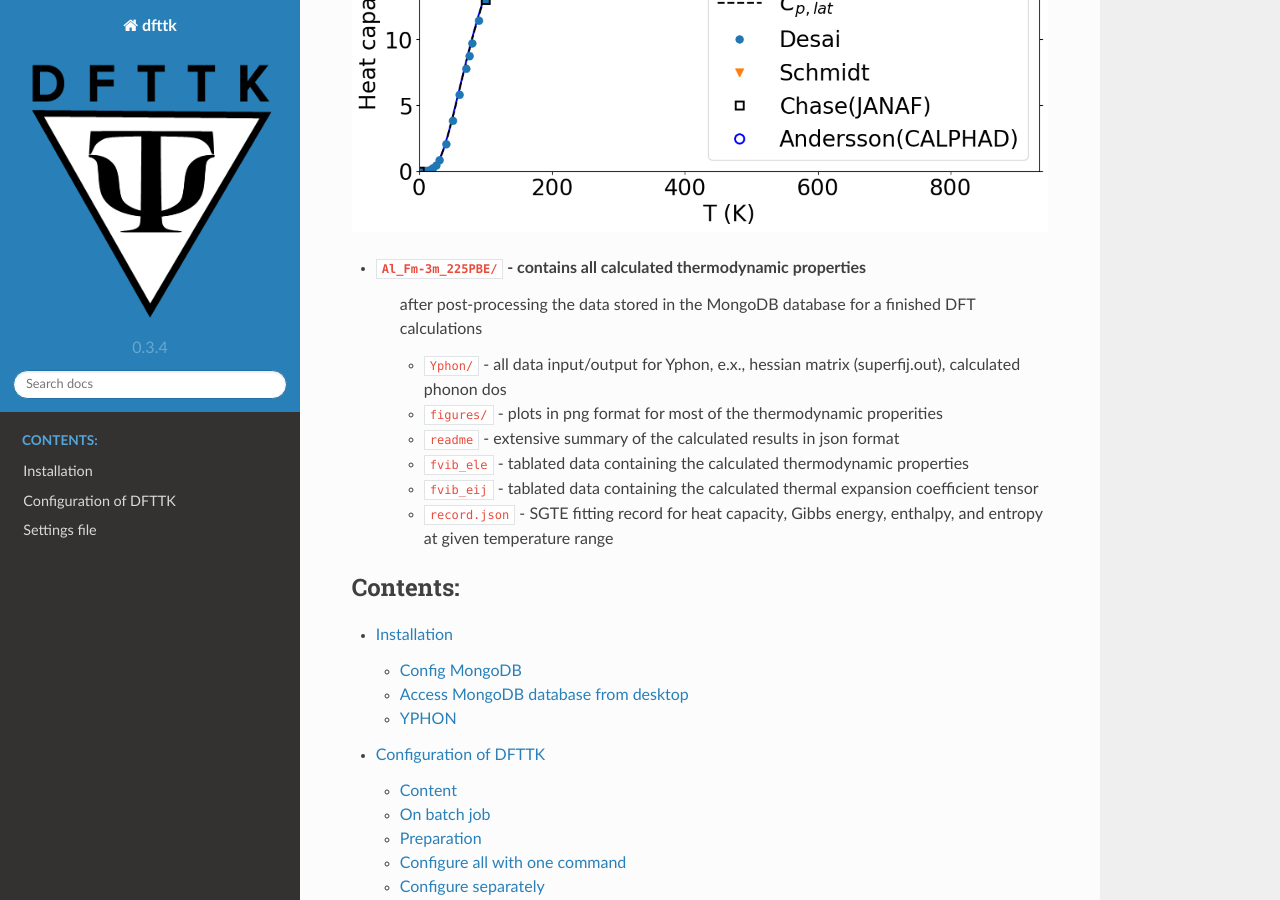
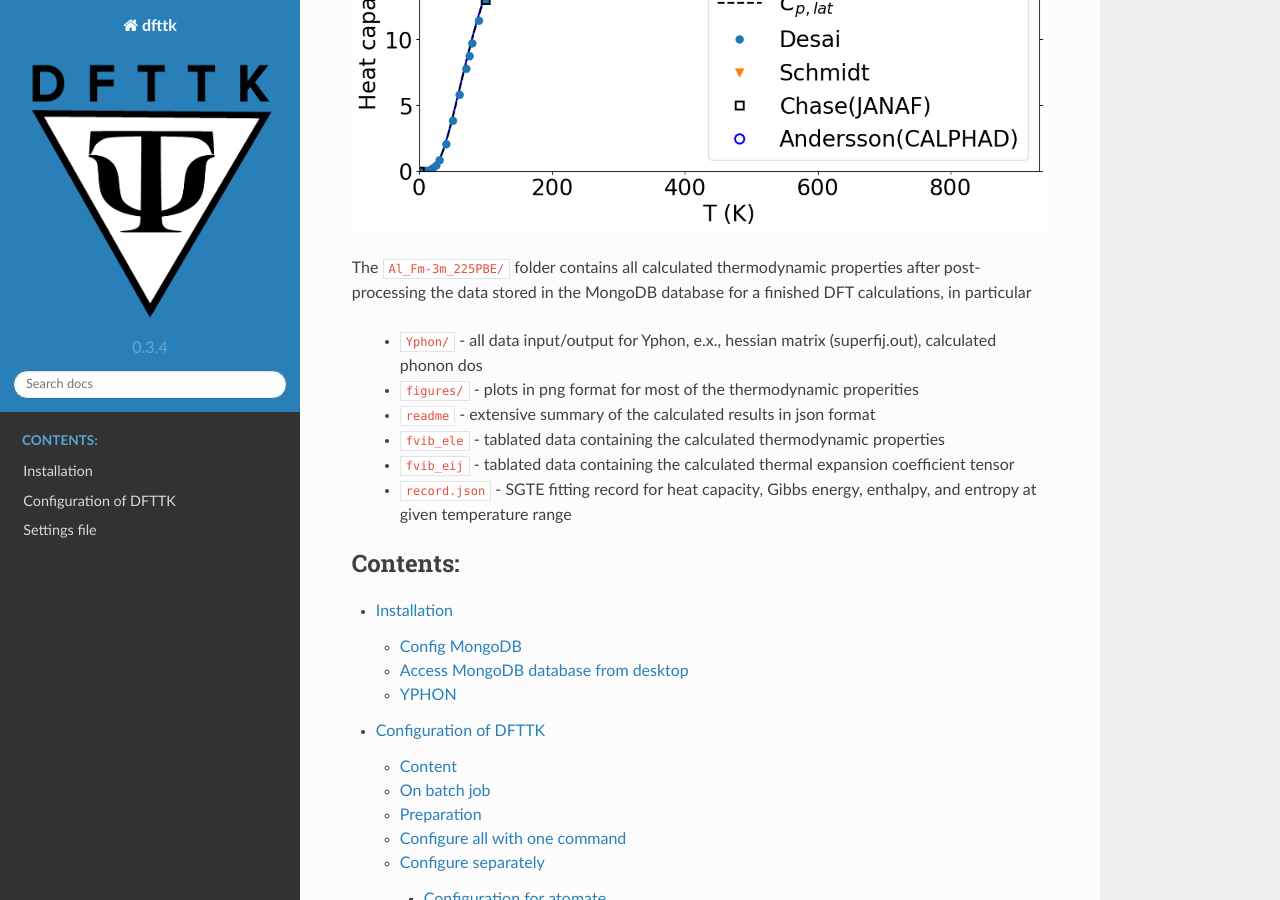
Before and after one commit to yiwang62/dfttk_example, a Sphinx documentation site: the page built from docs/source/index.rst, in a window 1280 px wide and 900 px high, scrolled down 1992 px. Built offline with Sphinx 7.4.7 and the Read the Docs theme 2.0.0, drawn with Linux system fonts in a browser that asks for light colours.

Commit message:
Update index.rst

```diff
--- a/docs/source/index.rst
+++ b/docs/source/index.rst
@@ -66,9 +66,9 @@ For example for linux
 
 .. image:: _static/Al-Heat_capacities.png
 
-- ``Al_Fm-3m_225PBE/`` - contains all calculated thermodynamic properties
-   after post-processing the data stored in the MongoDB database for a finished
-   DFT calculations
+The ``Al_Fm-3m_225PBE/`` folder contains all calculated thermodynamic properties
+after post-processing the data stored in the MongoDB database for a finished
+DFT calculations, in particular
 
    - ``Yphon/`` - all data input/output for Yphon, e.x., hessian matrix (superfij.out), calculated phonon dos
    - ``figures/`` - plots in png format for most of the thermodynamic properities
```
